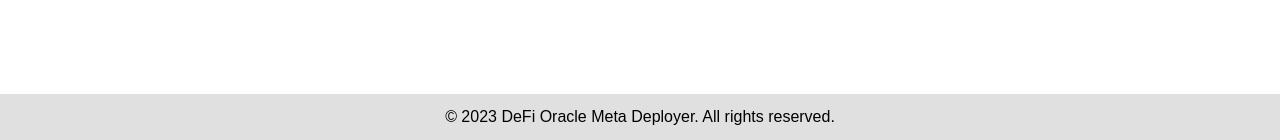
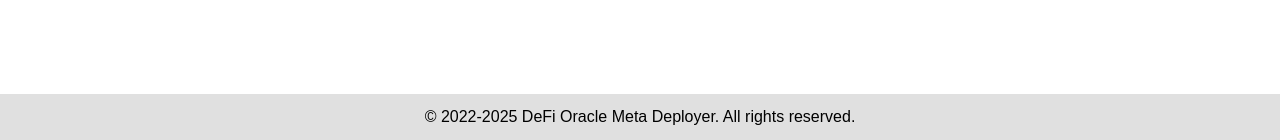
Before and after one commit to Defi-Oracle-Tooling/defi_oracle_meta_deployer, a Flask app: page / in a window 1280 px wide. Shown: the part 660-800 px from the top of the page. Run offline with Flask 2, Linux system fonts and the light colour scheme; parts of the project's set-up code (start-up, migrations or seed data) failed here and were passed over.

Commit message:
Update CI workflow to conditionally push Docker image and adjust copyright year in index.html

```diff
--- a/templates/index.html
+++ b/templates/index.html
@@ -34,7 +34,7 @@
         </section>
     </main>
     <footer>
-        <p>&copy; 2023 DeFi Oracle Meta Deployer. All rights reserved.</p>
+        <p>&copy; 2022-2025 DeFi Oracle Meta Deployer. All rights reserved.</p>
     </footer>
 </body>
 </html>
```
Also changed, not shown: .github/workflows/ci.yml.
